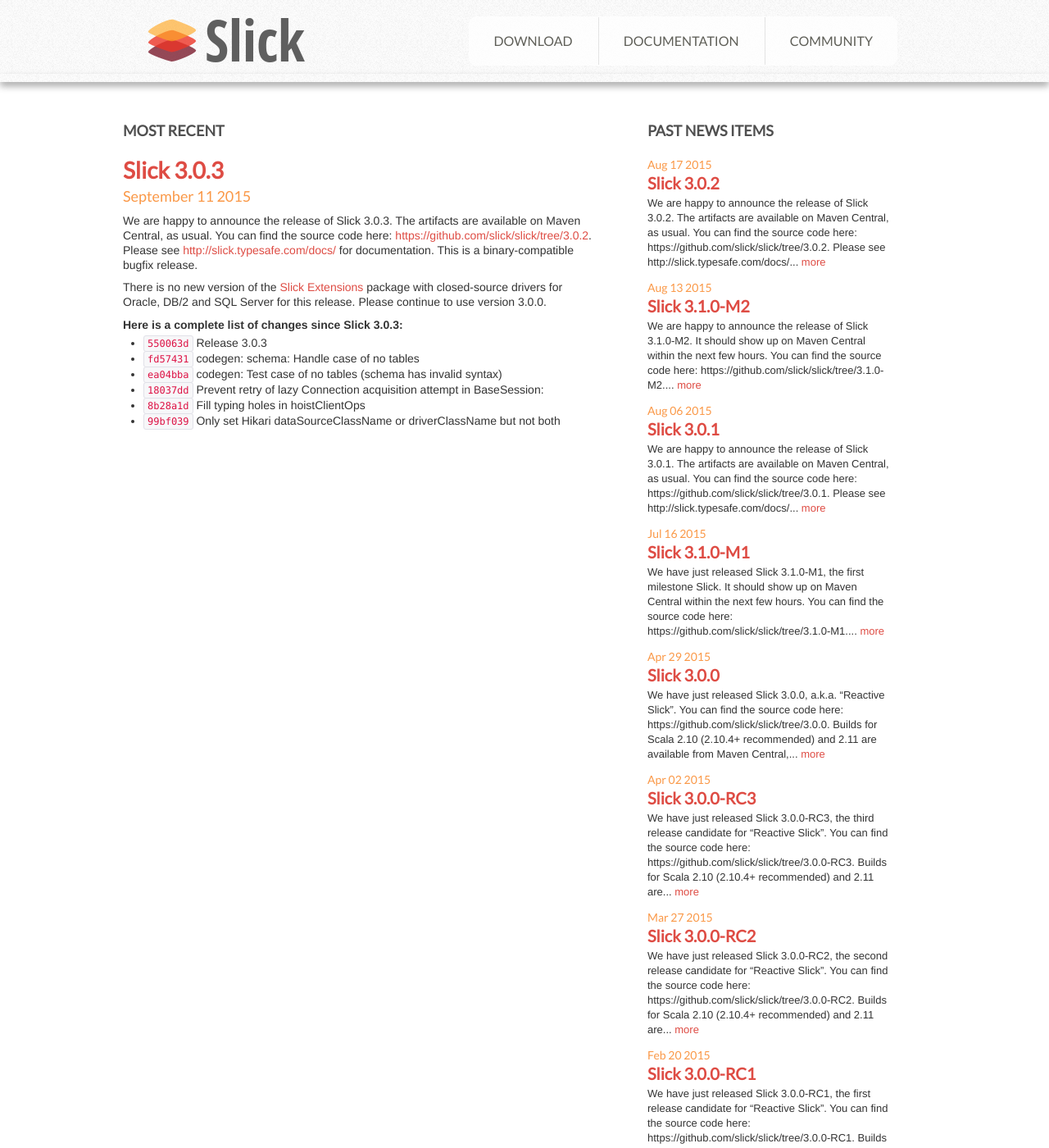
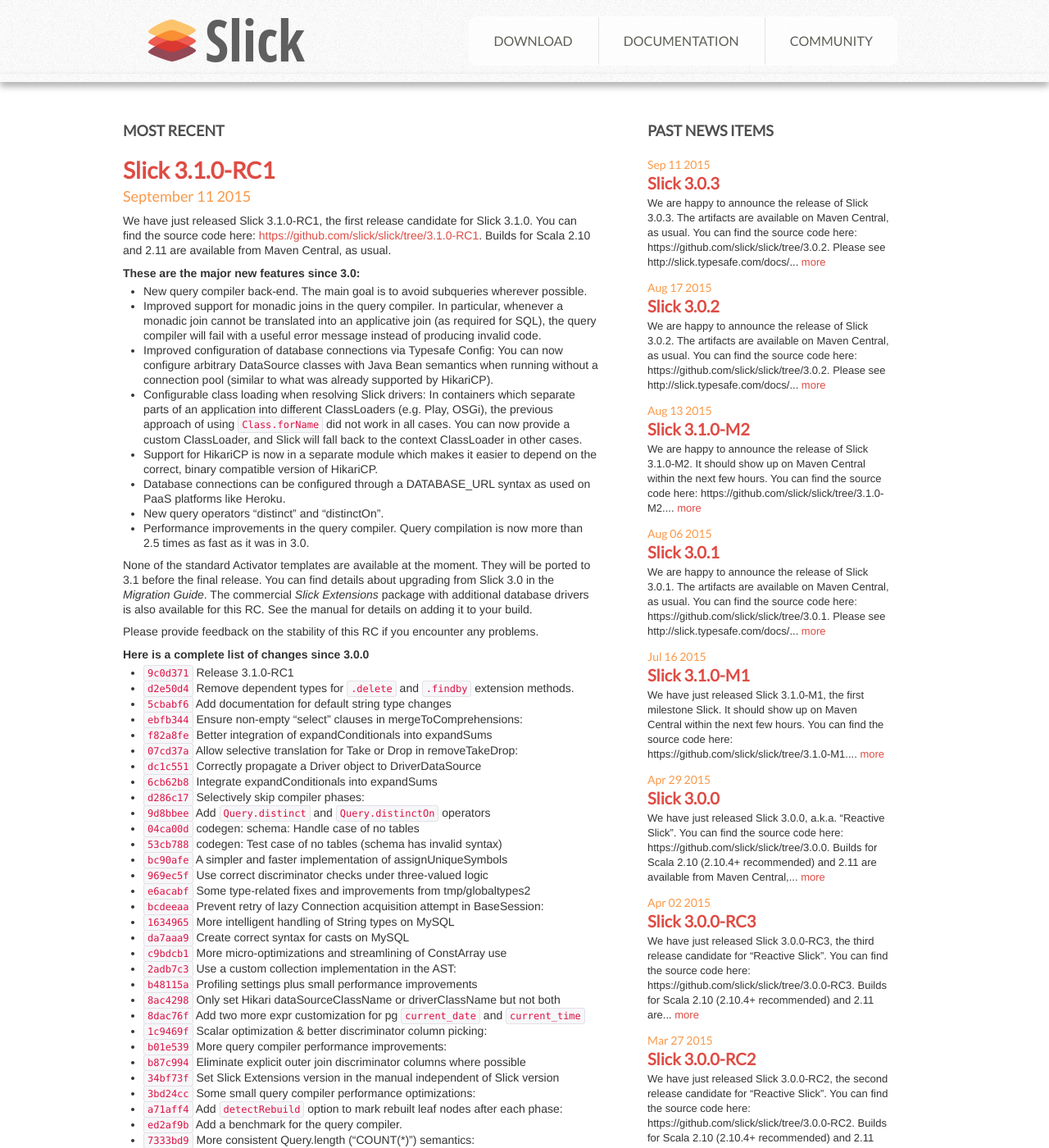
Before and after one commit to slick/slick.github.com, a Jekyll site: the page built from news/index.md, in a window 1280 px wide and 1400 px high. Shown: the whole window at 82% size. Built offline with Jekyll 4.4.1, drawn with Linux system fonts in a browser that asks for light colours; some of the changed text lies outside the part shown.

Commit message:
Slick 3.1.0-RC1

```diff
--- a/docs/index.md
+++ b/docs/index.md
@@ -13,8 +13,9 @@
 
 * [Slick 2.0.3 Documentation](/doc/2.0.3/)
 
-#### Latest Milestone Build
+#### Latest Release Candidate / Milestone Builds
 
+* [Slick 3.1.0-RC1 Documentation](/doc/3.1.0-RC1/)
 * [Slick 3.1.0-M2 Documentation](/doc/3.1.0-M2/)
 * [Slick 3.1.0-M1 Documentation](/doc/3.1.0-M1/)
 
--- /dev/null
+++ b/news/_posts/2015-09-11-slick-3.1.0-RC1-released.md
@@ -0,0 +1,114 @@
+---
+layout: news
+title: Slick 3.1.0-RC1
+author: Stefan Zeiger
+---
+We have just released Slick 3.1.0-RC1, the first release candidate for Slick 3.1.0.
+You can find the source code here: <https://github.com/slick/slick/tree/3.1.0-RC1>.
+Builds for Scala 2.10 and 2.11 are available from Maven Central, as usual.
+
+##### These are the major new features since 3.0:
+
+* New query compiler back-end. The main goal is to avoid subqueries wherever possible.
+* Improved support for monadic joins in the query compiler. In particular, whenever a
+  monadic join cannot be translated into an applicative join (as required for SQL), the
+  query compiler will fail with a useful error message instead of producing invalid code.
+* Improved configuration of database connections via Typesafe Config: You can now configure
+  arbitrary DataSource classes with Java Bean semantics when running without a connection
+  pool (similar to what was already supported by HikariCP).
+* Configurable class loading when resolving Slick drivers: In containers which separate
+  parts of an application into different ClassLoaders (e.g. Play, OSGi), the previous
+  approach of using ``Class.forName`` did not work in all cases. You can now provide a
+  custom ClassLoader, and Slick will fall back to the context ClassLoader in other cases.
+* Support for HikariCP is now in a separate module which makes it easier to depend on
+  the correct, binary compatible version of HikariCP.
+* Database connections can be configured through a DATABASE_URL syntax as used on PaaS
+  platforms like Heroku.
+* New query operators "distinct" and "distinctOn".
+* Performance improvements in the query compiler. Query compilation is now more than 2.5
+  times as fast as it was in 3.0.
+
+None of the standard Activator templates are available at the moment. They will be ported
+to 3.1 before the final release. You can find details about upgrading from Slick 3.0 in
+the *Migration Guide*. The commercial *Slick Extensions* package with additional database
+drivers is also available for this RC. See the manual for details on adding it to your build.
+
+Please provide feedback on the stability of this RC if you encounter any problems.
+
+##### Here is a complete list of changes since 3.0.0
+
+* [``9c0d371``](https://github.com/slick/slick/commit/9c0d3717db0712bcbf319d3e145ed7b99c3b59a9) Release 3.1.0-RC1
+* [``d2e50d4``](https://github.com/slick/slick/commit/d2e50d4d2a3ded01b770cb4602431b53ae4dcd3b) Remove dependent types for `.delete` and `.findby` extension methods.
+* [``5cbabf6``](https://github.com/slick/slick/commit/5cbabf679d048bc97cccce1f55c53373e0ea57d7) Add documentation for default string type changes
+* [``ebfb344``](https://github.com/slick/slick/commit/ebfb344de4c899163c87cf971dfdf3e9fc656bbc) Ensure non-empty “select” clauses in mergeToComprehensions:
+* [``f82a8fe``](https://github.com/slick/slick/commit/f82a8fea0f2ec6f4e3894b2dcb51d84db2306d84) Better integration of expandConditionals into expandSums
+* [``07cd37a``](https://github.com/slick/slick/commit/07cd37a4f9e79758e453b5bcedd1e884ae6a360b) Allow selective translation for Take or Drop in removeTakeDrop:
+* [``dc1c551``](https://github.com/slick/slick/commit/dc1c5517ebe308bbd44b407a8fb14d6337ad6f71) Correctly propagate a Driver object to DriverDataSource
+* [``6cb62b8``](https://github.com/slick/slick/commit/6cb62b8778fea22341c32751a752c3bc0bc81537) Integrate expandConditionals into expandSums
+* [``d286c17``](https://github.com/slick/slick/commit/d286c173dae82a7908c556d19a905babe5f7fd8b) Selectively skip compiler phases:
+* [``9d8bbee``](https://github.com/slick/slick/commit/9d8bbee624321a1f51dafb216cd9b490489f2cb2) Add `Query.distinct` and `Query.distinctOn` operators
+* [``04ca00d``](https://github.com/slick/slick/commit/04ca00dc37e46c540fb15fdab665990dafdf7eb5) codegen: schema: Handle case of no tables
+* [``53cb788``](https://github.com/slick/slick/commit/53cb788793d3c49abe5dc22cda0ab52fff9005a8) codegen: Test case of no tables (schema has invalid syntax)
+* [``bc90afe``](https://github.com/slick/slick/commit/bc90afe3e533512664eea6a557d499f13427d48a) A simpler and faster implementation of assignUniqueSymbols
+* [``969ec5f``](https://github.com/slick/slick/commit/969ec5f23c367e76c1f15725092b0c28b1297d4b) Use correct discriminator checks under three-valued logic
+* [``e6acabf``](https://github.com/slick/slick/commit/e6acabf7df0a9d90b53d3fd18e6b07b1cc66a3e1) Some type-related fixes and improvements from tmp/globaltypes2
+* [``bcdeeaa``](https://github.com/slick/slick/commit/bcdeeaa6bb2a9e29c2827214679603c9f1c84d89) Prevent retry of lazy Connection acquisition attempt in BaseSession:
+* [``1634965``](https://github.com/slick/slick/commit/1634965586e6f814a42800f44a6cc5abed8bc02e) More intelligent handling of String types on MySQL
+* [``da7aaa9``](https://github.com/slick/slick/commit/da7aaa9c36dc8f410d4719b419ee2411a892c471) Create correct syntax for casts on MySQL
+* [``c9bdcb1``](https://github.com/slick/slick/commit/c9bdcb17da91aa5a37de8537c50715b12e3fa956) More micro-optimizations and streamlining of ConstArray use
+* [``2adb7c3``](https://github.com/slick/slick/commit/2adb7c36874c41f068176570d3812b674463660e) Use a custom collection implementation in the AST:
+* [``b48115a``](https://github.com/slick/slick/commit/b48115a6b8262e58d2385d0d36c628eeee3cc9b1) Profiling settings plus small performance improvements
+* [``8ac4298``](https://github.com/slick/slick/commit/8ac4298758b0d7d4c6fcc814f83dee3436e37172) Only set Hikari dataSourceClassName or driverClassName but not both
+* [``8dac76f``](https://github.com/slick/slick/commit/8dac76f2d150a4761bccd52c38d7a64d4921989a) Add two more expr customization for pg `current_date` and `current_time`
+* [``1c9469f``](https://github.com/slick/slick/commit/1c9469f9b7d699ab677ed0869a6bc1ab2f5fdd87) Scalar optimization & better discriminator column picking:
+* [``b01e539``](https://github.com/slick/slick/commit/b01e539b19cab7de5e2a127879bacaf37c310288) More query compiler performance improvements:
+* [``b87c994``](https://github.com/slick/slick/commit/b87c994a4ed6cd253a4e8672e46c56aface0958b) Eliminate explicit outer join discriminator columns where possible
+* [``34bf73f``](https://github.com/slick/slick/commit/34bf73f50251cfabb224562b7a2e769cb44c6772) Set Slick Extensions version in the manual independent of Slick version
+* [``3bd24cc``](https://github.com/slick/slick/commit/3bd24cc89849c32dabfd159dcc6ee3efc91f8097) Some small query compiler performance optimizations:
+* [``a71aff4``](https://github.com/slick/slick/commit/a71aff4bfff9ddef7a76e83485fb985b79a7099d) Add `detectRebuild` option to mark rebuilt leaf nodes after each phase:
+* [``ed2af9b``](https://github.com/slick/slick/commit/ed2af9b543ca09e603ad8f1e38d45093ed19410b) Add a benchmark for the query compiler.
+* [``7333bd9``](https://github.com/slick/slick/commit/7333bd954cc80ab6e4b6586ee5c75454f9c30abd) More consistent Query.length (“COUNT(*)”) semantics:
+* [``16be008``](https://github.com/slick/slick/commit/16be008ea3a32114bace5c111d030abeaca44a6e) Fix docs and simplify (no binary compatibility constraints for 3.1)
+* [``c197fdb``](https://github.com/slick/slick/commit/c197fdb3baee85d7ed313ac65b582a2a6a03a1e5) Move HikariCPJdbcDataSource into a separate module
+* [``b651a62``](https://github.com/slick/slick/commit/b651a62ee31cc9a7dc65c2ee918926abd1f9e637) Clean up the build file
+* [``764b405``](https://github.com/slick/slick/commit/764b405fc089e610663ac96bff0c5e59ac9a3b97) Avoid subqueries around zipWithIndex operations
+* [``7514666``](https://github.com/slick/slick/commit/75146666627f26b796a36df75f2e03fb421b8a85) Database.forConfig uses provided config params `numThreads` and `queueSize`
+* [``5ca0e5c``](https://github.com/slick/slick/commit/5ca0e5cbd9b91740ed9554d5078f8cfa8f0c89e3) Add tests for the `removeTakeDrop` phase:
+* [``a30d5df``](https://github.com/slick/slick/commit/a30d5df570cf5e83efbb482d4569bc7e7b5a1440) Fixed a mistake in the docs markup
+* [``e957544``](https://github.com/slick/slick/commit/e95754408dee4a299ba03df38d92708a4a302e13) Fix the implicit conversions for Compiled queries.
+* [``ea15636``](https://github.com/slick/slick/commit/ea15636c46841fe12a6fe59236f2298e967fccc2) Workaround SI-7139 caused by eponymous type alias and object
+* [``c762b55``](https://github.com/slick/slick/commit/c762b55c2d900c51db318c0710435d180085327a) Improve code generation
+* [``aaf2a22``](https://github.com/slick/slick/commit/aaf2a22ca6888b41f6e398744456a17ce16210a2) Early hoisting of client-side operations:
+* [``99c2737``](https://github.com/slick/slick/commit/99c2737c93f18b07646689dddfde04f47c52519c) add one more parameter `typeName` to `jdbcTypeToScala`
+* [``ffee22c``](https://github.com/slick/slick/commit/ffee22c45c3e050f1de19bf9af9cec521cb8b01e) Improve subquery fusion for Union operations
+* [``fbd2289``](https://github.com/slick/slick/commit/fbd2289915cf67c687f56556307979c649dcbf46) Add the correct scala-sbt repo for resolving sbt-testng.plugin
+* [``31672a2``](https://github.com/slick/slick/commit/31672a224138d9d9c9c722ec8722376bf690f93b) Remove deprecated APIs
+* [``2ae5320``](https://github.com/slick/slick/commit/2ae5320f13a0d7b435704e49e67acaf06f490084) Added documentation for DatabaseUrlDataSource
+* [``7fcd722``](https://github.com/slick/slick/commit/7fcd7221c861e55c60e901a554a87c64c1d734f9) Add a test for DatabaseUrlDataSource
+* [``f637d52``](https://github.com/slick/slick/commit/f637d52f35f55d57f65002ca98207c88d88bb61f) Revised DatabaseUrlDataSource to have a no-arg cstr. Moved extractUrl to instance method
+* [``9cfd03e``](https://github.com/slick/slick/commit/9cfd03e5b99ad4c9cf39d25cacf94a8562bcdafd) Added a DatabaseUrlDataSource for use with DATABASE_URL
+* [``79d2e67``](https://github.com/slick/slick/commit/79d2e67d6e02387f4205212fe9ff817c72880a74) Support Typesafe Config-based configuration of DataSource beans
+* [``4565f09``](https://github.com/slick/slick/commit/4565f09fef915b24d2155f5173d0f8053c3ac614) Clean up the ClassLoader support from #1152:
+* [``95dad0a``](https://github.com/slick/slick/commit/95dad0a2b1f3fee09b775958b11cb36be05adaa1) Set hikariCP validationTimeout from config or 1000ms
+* [``9b58a50``](https://github.com/slick/slick/commit/9b58a508caa1494f72e61689d84b8fe983a95317) Pin HikariCP at version 2.3.7 to match play-slick
+* [``5ef94f8``](https://github.com/slick/slick/commit/5ef94f87533ce1a21cf35d291ee8354b7775583f) Remove AccessDriver
+* [``cce3b95``](https://github.com/slick/slick/commit/cce3b951531cbc968272808120c832fc113adc4a) Remove the Direct Embedding (deprecated in 3.0)
+* [``4b7262e``](https://github.com/slick/slick/commit/4b7262e38ac45b9750e60580229bd800d71bb2ac) Add test for resolving reference.conf in OSGi context
+* [``a9dd9a8``](https://github.com/slick/slick/commit/a9dd9a83e29d8744d39ae926a1a9716b42fc29bb) Fix OSGi tests (did not run due to duplicate slf4j on classpath)
+* [``ff264c9``](https://github.com/slick/slick/commit/ff264c96139f348a03d55a1a750b0a5e111efa0f) Bump version numbers
+* [``b9861f1``](https://github.com/slick/slick/commit/b9861f1b27958edb3aa4b514f0b46db9fa4bb54b) Remove obsolete code
+* [``36d5552``](https://github.com/slick/slick/commit/36d5552a9992a1e1aeea73235c641eda87d8f44f) Improve Take, Drop and zip join translation
+* [``f170783``](https://github.com/slick/slick/commit/f170783d830c97479ada2de00b34dde9593f737b) Fix type bugs and enforce correct types in the query compiler:
+* [``85df538``](https://github.com/slick/slick/commit/85df538db0ab6d6ff4b5598026396d0de0ff74d2) Codegen: Suppress output of schema.create if ddlEnabled is false
+* [``4fd654f``](https://github.com/slick/slick/commit/4fd654f314e180528792d27fca55b8db61068afc) Add Gitter badge
+* [``e26a7d0``](https://github.com/slick/slick/commit/e26a7d052af71d817b938717b07222be307d018c) Remove TypedNode:
+* [``1c2d5db``](https://github.com/slick/slick/commit/1c2d5db000945f8a42b0c784f34eb8c78e3d2635) AST simplifications
+* [``3470fa0``](https://github.com/slick/slick/commit/3470fa0191a3915aba56b6cadda2b231630b7a1b) Compiler improvements:
+* [``8baa079``](https://github.com/slick/slick/commit/8baa07963a96cb7378426ed18d362bfadc37d5e7) New Query Compiler Back-End
+* [``2b14139``](https://github.com/slick/slick/commit/2b141390f3a4ff13e56e7403fc7a71251264ed55) Early transformation of monadic joins into applicative joins.
+* [``f53f06e``](https://github.com/slick/slick/commit/f53f06e6a39917f91f9ab2426ebc11ad4cbe53ae) Move createResultSetMapping down after forceOuterBinds
+* [``1d55c69``](https://github.com/slick/slick/commit/1d55c69d5b139472e3903a7d439e8320bb945480) Fix view source for scaladoc and edit this file on github for docs
+* [``325f200``](https://github.com/slick/slick/commit/325f20022630e352668bfca170cdb1ab0d47db57) Improve tree logging
+* [``ae7e4d8``](https://github.com/slick/slick/commit/ae7e4d8a6e49d6f9d534b980b399bb036b5c47fc) Improve logging:
+* [``1abf753``](https://github.com/slick/slick/commit/1abf7539d3efa97103c770d82fc725c134960f3c) Allow classloader to be specified for classloading
+* [``0cab15e``](https://github.com/slick/slick/commit/0cab15ed834b1aa3a58f63a6c68991120c1cf1a1) Add docs about DBIO composition.
```
